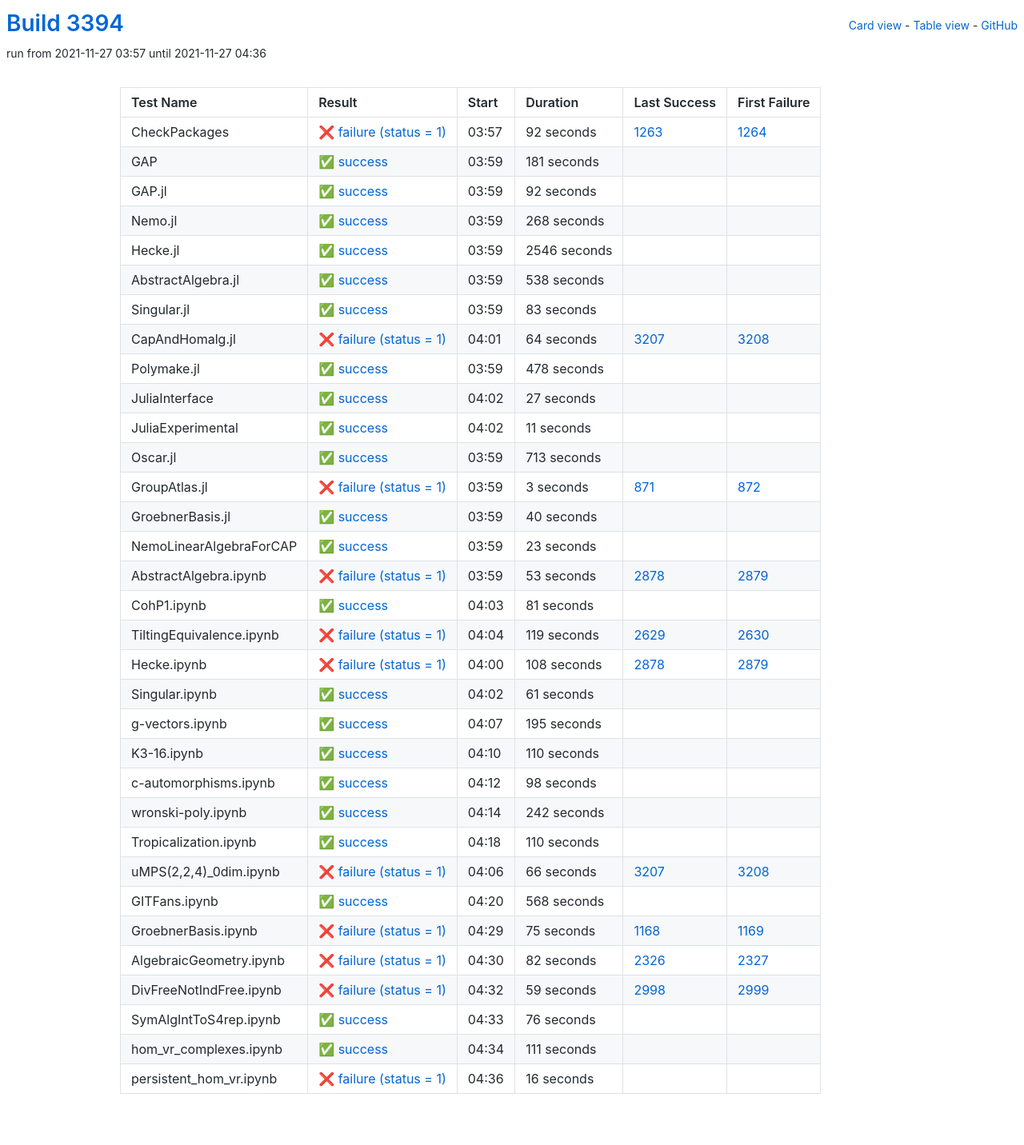
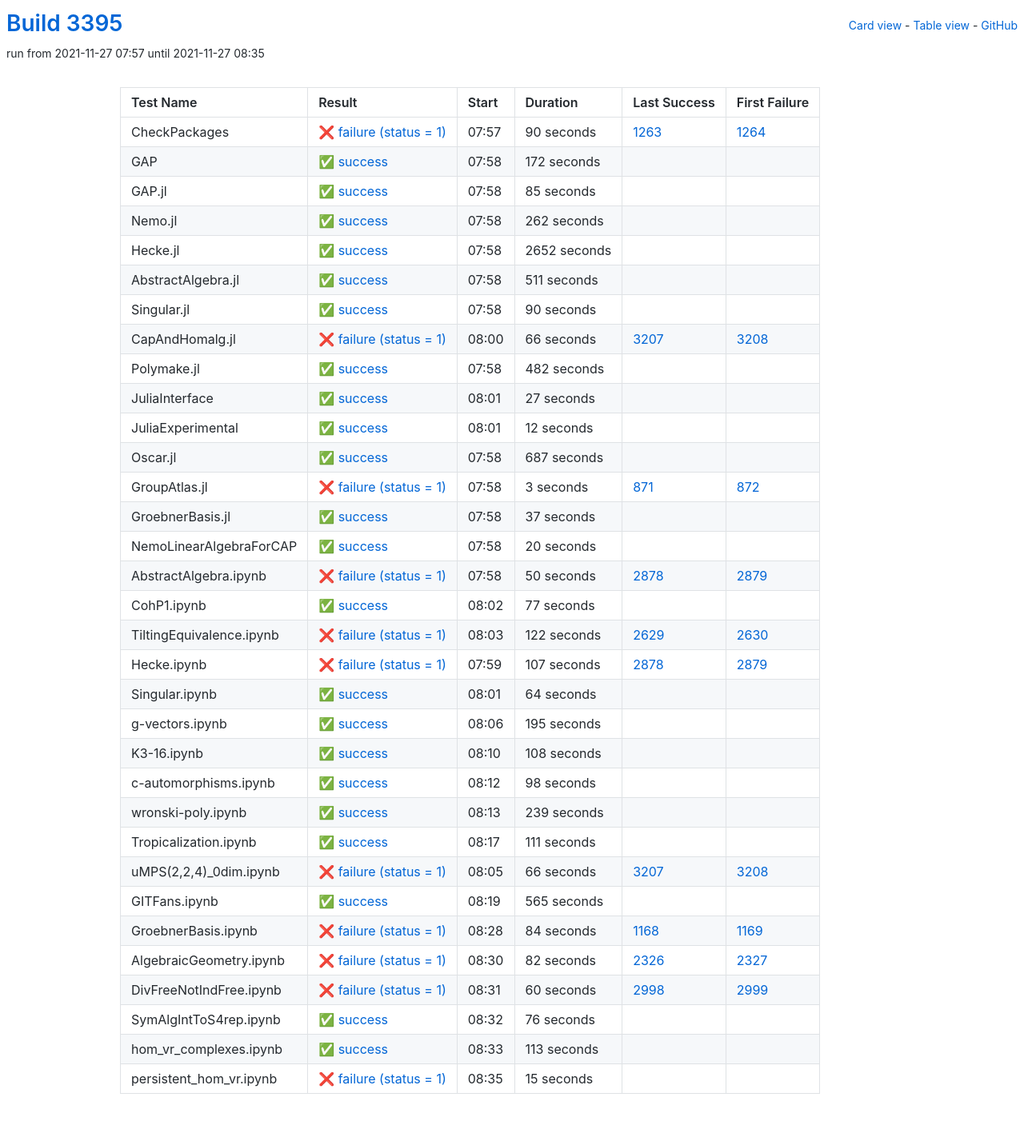
Before and after one commit to oscar-system/oscar-ci-status-stable, a Jekyll site: the page built from table.html, in a window 1280 px wide. Shown: the whole page at 80% size. Built offline with Jekyll 4.4.1, drawn with Linux system fonts in a browser that asks for light colours.

Commit message:
Build #3395

```diff
--- a/_data/ci.yml
+++ b/_data/ci.yml
@@ -1,6 +1,6 @@
 ---
-build: 3394
-build_url: https://oscarci.mathematik.uni-kl.de/job/oscar-stable/3394/
+build: 3395
+build_url: https://oscarci.mathematik.uni-kl.de/job/oscar-stable/3395/
 job: oscar-stable
 organization: oscar-system
 repo: oscar-ci-status-stable
@@ -8,116 +8,116 @@ repourl: https://github.com/oscar-system/oscar-ci-status-stable
 tests:
 - name: CheckPackages
   id: checkpackages
-  log: https://oscarci.mathematik.uni-kl.de/job/oscar-stable/3394/artifact/logs/build-3394/CheckPackages.log
-  start: 2021-11-27 03:57
+  log: https://oscarci.mathematik.uni-kl.de/job/oscar-stable/3395/artifact/logs/build-3395/CheckPackages.log
+  start: 2021-11-27 07:57
   success: false
   exitcode: 1
   status: failure
-  duration: 92
+  duration: 90
   last_success: 1263
   last_success_url: https://oscarci.mathematik.uni-kl.de/job/oscar-stable/1263/
   first_failure: 1264
   first_failure_url: https://oscarci.mathematik.uni-kl.de/job/oscar-stable/1264/
 - name: GAP
   id: gap
-  log: https://oscarci.mathematik.uni-kl.de/job/oscar-stable/3394/artifact/logs/build-3394/GAP.log
-  start: 2021-11-27 03:59
+  log: https://oscarci.mathematik.uni-kl.de/job/oscar-stable/3395/artifact/logs/build-3395/GAP.log
+  start: 2021-11-27 07:58
   success: true
   exitcode: 0
   status: success
-  duration: 181
+  duration: 172
   last_success: false
   last_success_url:
   first_failure: false
   first_failure_url:
 - name: GAP.jl
   id: gap-jl
-  log: https://oscarci.mathematik.uni-kl.de/job/oscar-stable/3394/artifact/logs/build-3394/GAP.jl.log
-  start: 2021-11-27 03:59
+  log: https://oscarci.mathematik.uni-kl.de/job/oscar-stable/3395/artifact/logs/build-3395/GAP.jl.log
+  start: 2021-11-27 07:58
   success: true
   exitcode: 0
   status: success
-  duration: 92
+  duration: 85
   last_success: false
   last_success_url:
   first_failure: false
   first_failure_url:
 - name: Nemo.jl
   id: nemo-jl
-  log: https://oscarci.mathematik.uni-kl.de/job/oscar-stable/3394/artifact/logs/build-3394/Nemo.jl.log
-  start: 2021-11-27 03:59
+  log: https://oscarci.mathematik.uni-kl.de/job/oscar-stable/3395/artifact/logs/build-3395/Nemo.jl.log
+  start: 2021-11-27 07:58
   success: true
   exitcode: 0
   status: success
-  duration: 268
+  duration: 262
   last_success: false
   last_success_url:
   first_failure: false
   first_failure_url:
 - name: Hecke.jl
   id: hecke-jl
-  log: https://oscarci.mathematik.uni-kl.de/job/oscar-stable/3394/artifact/logs/build-3394/Hecke.jl.log
-  start: 2021-11-27 03:59
+  log: https://oscarci.mathematik.uni-kl.de/job/oscar-stable/3395/artifact/logs/build-3395/Hecke.jl.log
+  start: 2021-11-27 07:58
   success: true
   exitcode: 0
   status: success
-  duration: 2546
+  duration: 2652
   last_success: false
   last_success_url:
   first_failure: false
   first_failure_url:
 - name: AbstractAlgebra.jl
   id: abstractalgebra-jl
-  log: https://oscarci.mathematik.uni-kl.de/job/oscar-stable/3394/artifact/logs/build-3394/AbstractAlgebra.jl.log
-  start: 2021-11-27 03:59
+  log: https://oscarci.mathematik.uni-kl.de/job/oscar-stable/3395/artifact/logs/build-3395/AbstractAlgebra.jl.log
+  start: 2021-11-27 07:58
   success: true
   exitcode: 0
   status: success
-  duration: 538
+  duration: 511
   last_success: false
   last_success_url:
   first_failure: false
   first_failure_url:
 - name: Singular.jl
   id: singular-jl
-  log: https://oscarci.mathematik.uni-kl.de/job/oscar-stable/3394/artifact/logs/build-3394/Singular.jl.log
-  start: 2021-11-27 03:59
+  log: https://oscarci.mathematik.uni-kl.de/job/oscar-stable/3395/artifact/logs/build-3395/Singular.jl.log
+  start: 2021-11-27 07:58
   success: true
   exitcode: 0
   status: success
-  duration: 83
+  duration: 90
   last_success: false
   last_success_url:
   first_failure: false
   first_failure_url:
 - name: CapAndHomalg.jl
   id: capandhomalg-jl
-  log: https://oscarci.mathematik.uni-kl.de/job/oscar-stable/3394/artifact/logs/build-3394/CapAndHomalg.jl.log
-  start: 2021-11-27 04:01
+  log: https://oscarci.mathematik.uni-kl.de/job/oscar-stable/3395/artifact/logs/build-3395/CapAndHomalg.jl.log
+  start: 2021-11-27 08:00
   success: false
   exitcode: 1
   status: failure
-  duration: 64
+  duration: 66
   last_success: 3207
   last_success_url: https://oscarci.mathematik.uni-kl.de/job/oscar-stable/3207/
   first_failure: 3208
   first_failure_url: https://oscarci.mathematik.uni-kl.de/job/oscar-stable/3208/
 - name: Polymake.jl
   id: polymake-jl
-  log: https://oscarci.mathematik.uni-kl.de/job/oscar-stable/3394/artifact/logs/build-3394/Polymake.jl.log
-  start: 2021-11-27 03:59
+  log: https://oscarci.mathematik.uni-kl.de/job/oscar-stable/3395/artifact/logs/build-3395/Polymake.jl.log
+  start: 2021-11-27 07:58
   success: true
   exitcode: 0
   status: success
-  duration: 478
+  duration: 482
   last_success: false
   last_success_url:
   first_failure: false
   first_failure_url:
 - name: JuliaInterface
   id: juliainterface
-  log: https://oscarci.mathematik.uni-kl.de/job/oscar-stable/3394/artifact/logs/build-3394/JuliaInterface.log
-  start: 2021-11-27 04:02
+  log: https://oscarci.mathematik.uni-kl.de/job/oscar-stable/3395/artifact/logs/build-3395/JuliaInterface.log
+  start: 2021-11-27 08:01
   success: true
   exitcode: 0
   status: success
@@ -128,32 +128,32 @@ tests:
   first_failure_url:
 - name: JuliaExperimental
   id: juliaexperimental
-  log: https://oscarci.mathematik.uni-kl.de/job/oscar-stable/3394/artifact/logs/build-3394/JuliaExperimental.log
-  start: 2021-11-27 04:02
+  log: https://oscarci.mathematik.uni-kl.de/job/oscar-stable/3395/artifact/logs/build-3395/JuliaExperimental.log
+  start: 2021-11-27 08:01
   success: true
   exitcode: 0
   status: success
-  duration: 11
+  duration: 12
   last_success: false
   last_success_url:
   first_failure: false
   first_failure_url:
 - name: Oscar.jl
   id: oscar-jl
-  log: https://oscarci.mathematik.uni-kl.de/job/oscar-stable/3394/artifact/logs/build-3394/Oscar.jl.log
-  start: 2021-11-27 03:59
+  log: https://oscarci.mathematik.uni-kl.de/job/oscar-stable/3395/artifact/logs/build-3395/Oscar.jl.log
+  start: 2021-11-27 07:58
   success: true
   exitcode: 0
   status: success
-  duration: 713
+  duration: 687
   last_success: false
   last_success_url:
   first_failure: false
   first_failure_url:
 - name: GroupAtlas.jl
   id: groupatlas-jl
-  log: https://oscarci.mathematik.uni-kl.de/job/oscar-stable/3394/artifact/logs/build-3394/GroupAtlas.jl.log
-  start: 2021-11-27 03:59
+  log: https://oscarci.mathematik.uni-kl.de/job/oscar-stable/3395/artifact/logs/build-3395/GroupAtlas.jl.log
+  start: 2021-11-27 07:58
   success: false
   exitcode: 1
   status: failure
@@ -164,92 +164,92 @@ tests:
   first_failure_url: https://oscarci.mathematik.uni-kl.de/job/oscar-stable/872/
 - name: GroebnerBasis.jl
   id: groebnerbasis-jl
-  log: https://oscarci.mathematik.uni-kl.de/job/oscar-stable/3394/artifact/logs/build-3394/GroebnerBasis.jl.log
-  start: 2021-11-27 03:59
+  log: https://oscarci.mathematik.uni-kl.de/job/oscar-stable/3395/artifact/logs/build-3395/GroebnerBasis.jl.log
+  start: 2021-11-27 07:58
   success: true
   exitcode: 0
   status: success
-  duration: 40
+  duration: 37
   last_success: false
   last_success_url:
   first_failure: false
   first_failure_url:
 - name: NemoLinearAlgebraForCAP
   id: nemolinearalgebraforcap
-  log: https://oscarci.mathematik.uni-kl.de/job/oscar-stable/3394/artifact/logs/build-3394/NemoLinearAlgebraForCAP.log
-  start: 2021-11-27 03:59
+  log: https://oscarci.mathematik.uni-kl.de/job/oscar-stable/3395/artifact/logs/build-3395/NemoLinearAlgebraForCAP.log
+  start: 2021-11-27 07:58
   success: true
   exitcode: 0
   status: success
-  duration: 23
+  duration: 20
   last_success: false
   last_success_url:
   first_failure: false
   first_failure_url:
 - name: AbstractAlgebra.ipynb
   id: abstractalgebra-ipynb
-  log: https://oscarci.mathematik.uni-kl.de/job/oscar-stable/3394/artifact/logs/build-3394/AbstractAlgebra.ipynb.log
-  start: 2021-11-27 03:59
+  log: https://oscarci.mathematik.uni-kl.de/job/oscar-stable/3395/artifact/logs/build-3395/AbstractAlgebra.ipynb.log
+  start: 2021-11-27 07:58
   success: false
   exitcode: 1
   status: failure
-  duration: 53
+  duration: 50
   last_success: 2878
   last_success_url: https://oscarci.mathematik.uni-kl.de/job/oscar-stable/2878/
   first_failure: 2879
   first_failure_url: https://oscarci.mathematik.uni-kl.de/job/oscar-stable/2879/
 - name: CohP1.ipynb
   id: cohp1-ipynb
-  log: https://oscarci.mathematik.uni-kl.de/job/oscar-stable/3394/artifact/logs/build-3394/CohP1.ipynb.log
-  start: 2021-11-27 04:03
+  log: https://oscarci.mathematik.uni-kl.de/job/oscar-stable/3395/artifact/logs/build-3395/CohP1.ipynb.log
+  start: 2021-11-27 08:02
   success: true
   exitcode: 0
   status: success
-  duration: 81
+  duration: 77
   last_success: false
   last_success_url:
   first_failure: false
   first_failure_url:
 - name: TiltingEquivalence.ipynb
   id: tiltingequivalence-ipynb
-  log: https://oscarci.mathematik.uni-kl.de/job/oscar-stable/3394/artifact/logs/build-3394/TiltingEquivalence.ipynb.log
-  start: 2021-11-27 04:04
+  log: https://oscarci.mathematik.uni-kl.de/job/oscar-stable/3395/artifact/logs/build-3395/TiltingEquivalence.ipynb.log
+  start: 2021-11-27 08:03
   success: false
   exitcode: 1
   status: failure
-  duration: 119
+  duration: 122
   last_success: 2629
   last_success_url: https://oscarci.mathematik.uni-kl.de/job/oscar-stable/2629/
   first_failure: 2630
   first_failure_url: https://oscarci.mathematik.uni-kl.de/job/oscar-stable/2630/
 - name: Hecke.ipynb
   id: hecke-ipynb
-  log: https://oscarci.mathematik.uni-kl.de/job/oscar-stable/3394/artifact/logs/build-3394/Hecke.ipynb.log
-  start: 2021-11-27 04:00
+  log: https://oscarci.mathematik.uni-kl.de/job/oscar-stable/3395/artifact/logs/build-3395/Hecke.ipynb.log
+  start: 2021-11-27 07:59
   success: false
   exitcode: 1
   status: failure
-  duration: 108
+  duration: 107
   last_success: 2878
   last_success_url: https://oscarci.mathematik.uni-kl.de/job/oscar-stable/2878/
   first_failure: 2879
   first_failure_url: https://oscarci.mathematik.uni-kl.de/job/oscar-stable/2879/
 - name: Singular.ipynb
   id: singular-ipynb
-  log: https://oscarci.mathematik.uni-kl.de/job/oscar-stable/3394/artifact/logs/build-3394/Singular.ipynb.log
-  start: 2021-11-27 04:02
+  log: https://oscarci.mathematik.uni-kl.de/job/oscar-stable/3395/artifact/logs/build-3395/Singular.ipynb.log
+  start: 2021-11-27 08:01
   success: true
   exitcode: 0
   status: success
-  duration: 61
+  duration: 64
   last_success: false
   last_success_url:
   first_failure: false
   first_failure_url:
 - name: g-vectors.ipynb
   id: g-vectors-ipynb
-  log: https://oscarci.mathematik.uni-kl.de/job/oscar-stable/3394/artifact/logs/build-3394/g-vectors.ipynb.log
-  start: 2021-11-27 04:07
+  log: https://oscarci.mathematik.uni-kl.de/job/oscar-stable/3395/artifact/logs/build-3395/g-vectors.ipynb.log
+  start: 2021-11-27 08:06
   success: true
   exitcode: 0
   status: success
@@ -260,20 +260,20 @@ tests:
   first_failure_url:
 - name: K3-16.ipynb
   id: k3-16-ipynb
-  log: https://oscarci.mathematik.uni-kl.de/job/oscar-stable/3394/artifact/logs/build-3394/K3-16.ipynb.log
-  start: 2021-11-27 04:10
+  log: https://oscarci.mathematik.uni-kl.de/job/oscar-stable/3395/artifact/logs/build-3395/K3-16.ipynb.log
+  start: 2021-11-27 08:10
   success: true
   exitcode: 0
   status: success
-  duration: 110
+  duration: 108
   last_success: false
   last_success_url:
   first_failure: false
   first_failure_url:
 - name: c-automorphisms.ipynb
   id: c-automorphisms-ipynb
-  log: https://oscarci.mathematik.uni-kl.de/job/oscar-stable/3394/artifact/logs/build-3394/c-automorphisms.ipynb.log
-  start: 2021-11-27 04:12
+  log: https://oscarci.mathematik.uni-kl.de/job/oscar-stable/3395/artifact/logs/build-3395/c-automorphisms.ipynb.log
+  start: 2021-11-27 08:12
   success: true
   exitcode: 0
   status: success
@@ -284,32 +284,32 @@ tests:
   first_failure_url:
 - name: wronski-poly.ipynb
   id: wronski-poly-ipynb
-  log: https://oscarci.mathematik.uni-kl.de/job/oscar-stable/3394/artifact/logs/build-3394/wronski-poly.ipynb.log
-  start: 2021-11-27 04:14
+  log: https://oscarci.mathematik.uni-kl.de/job/oscar-stable/3395/artifact/logs/build-3395/wronski-poly.ipynb.log
+  start: 2021-11-27 08:13
   success: true
   exitcode: 0
   status: success
-  duration: 242
+  duration: 239
   last_success: false
   last_success_url:
   first_failure: false
   first_failure_url:
 - name: Tropicalization.ipynb
   id: tropicalization-ipynb
-  log: https://oscarci.mathematik.uni-kl.de/job/oscar-stable/3394/artifact/logs/build-3394/Tropicalization.ipynb.log
-  start: 2021-11-27 04:18
+  log: https://oscarci.mathematik.uni-kl.de/job/oscar-stable/3395/artifact/logs/build-3395/Tropicalization.ipynb.log
+  start: 2021-11-27 08:17
   success: true
   exitcode: 0
   status: success
-  duration: 110
+  duration: 111
   last_success: false
   last_success_url:
   first_failure: false
   first_failure_url:
 - name: uMPS(2,2,4)_0dim.ipynb
   id: umps-2-2-4-0dim-ipynb
-  log: https://oscarci.mathematik.uni-kl.de/job/oscar-stable/3394/artifact/logs/build-3394/uMPS-2-2-4-_0dim.ipynb.log
-  start: 2021-11-27 04:06
+  log: https://oscarci.mathematik.uni-kl.de/job/oscar-stable/3395/artifact/logs/build-3395/uMPS-2-2-4-_0dim.ipynb.log
+  start: 2021-11-27 08:05
   success: false
   exitcode: 1
   status: failure
@@ -320,32 +320,32 @@ tests:
   first_failure_url: https://oscarci.mathematik.uni-kl.de/job/oscar-stable/3208/
 - name: GITFans.ipynb
   id: gitfans-ipynb
-  log: https://oscarci.mathematik.uni-kl.de/job/oscar-stable/3394/artifact/logs/build-3394/GITFans.ipynb.log
-  start: 2021-11-27 04:20
+  log: https://oscarci.mathematik.uni-kl.de/job/oscar-stable/3395/artifact/logs/build-3395/GITFans.ipynb.log
+  start: 2021-11-27 08:19
   success: true
   exitcode: 0
   status: success
-  duration: 568
+  duration: 565
   last_success: false
   last_success_url:
   first_failure: false
   first_failure_url:
 - name: GroebnerBasis.ipynb
   id: groebnerbasis-ipynb
-  log: https://oscarci.mathematik.uni-kl.de/job/oscar-stable/3394/artifact/logs/build-3394/GroebnerBasis.ipynb.log
-  start: 2021-11-27 04:29
+  log: https://oscarci.mathematik.uni-kl.de/job/oscar-stable/3395/artifact/logs/build-3395/GroebnerBasis.ipynb.log
+  start: 2021-11-27 08:28
   success: false
   exitcode: 1
   status: failure
-  duration: 75
+  duration: 84
   last_success: 1168
   last_success_url: https://oscarci.mathematik.uni-kl.de/job/oscar-stable/1168/
   first_failure: 1169
   first_failure_url: https://oscarci.mathematik.uni-kl.de/job/oscar-stable/1169/
 - name: AlgebraicGeometry.ipynb
   id: algebraicgeometry-ipynb
-  log: https://oscarci.mathematik.uni-kl.de/job/oscar-stable/3394/artifact/logs/build-3394/AlgebraicGeometry.ipynb.log
-  start: 2021-11-27 04:30
+  log: https://oscarci.mathematik.uni-kl.de/job/oscar-stable/3395/artifact/logs/build-3395/AlgebraicGeometry.ipynb.log
+  start: 2021-11-27 08:30
   success: false
   exitcode: 1
   status: failure
@@ -356,20 +356,20 @@ tests:
   first_failure_url: https://oscarci.mathematik.uni-kl.de/job/oscar-stable/2327/
 - name: DivFreeNotIndFree.ipynb
   id: divfreenotindfree-ipynb
-  log: https://oscarci.mathematik.uni-kl.de/job/oscar-stable/3394/artifact/logs/build-3394/DivFreeNotIndFree.ipynb.log
-  start: 2021-11-27 04:32
+  log: https://oscarci.mathematik.uni-kl.de/job/oscar-stable/3395/artifact/logs/build-3395/DivFreeNotIndFree.ipynb.log
+  start: 2021-11-27 08:31
   success: false
   exitcode: 1
   status: failure
-  duration: 59
+  duration: 60
   last_success: 2998
   last_success_url: https://oscarci.mathematik.uni-kl.de/job/oscar-stable/2998/
   first_failure: 2999
   first_failure_url: https://oscarci.mathematik.uni-kl.de/job/oscar-stable/2999/
 - name: SymAlgIntToS4rep.ipynb
   id: symalginttos4rep-ipynb
-  log: https://oscarci.mathematik.uni-kl.de/job/oscar-stable/3394/artifact/logs/build-3394/SymAlgIntToS4rep.ipynb.log
-  start: 2021-11-27 04:33
+  log: https://oscarci.mathematik.uni-kl.de/job/oscar-stable/3395/artifact/logs/build-3395/SymAlgIntToS4rep.ipynb.log
+  start: 2021-11-27 08:32
   success: true
   exitcode: 0
   status: success
@@ -380,24 +380,24 @@ tests:
   first_failure_url:
 - name: hom_vr_complexes.ipynb
   id: hom-vr-complexes-ipynb
-  log: https://oscarci.mathematik.uni-kl.de/job/oscar-stable/3394/artifact/logs/build-3394/hom_vr_complexes.ipynb.log
-  start: 2021-11-27 04:34
+  log: https://oscarci.mathematik.uni-kl.de/job/oscar-stable/3395/artifact/logs/build-3395/hom_vr_complexes.ipynb.log
+  start: 2021-11-27 08:33
   success: true
   exitcode: 0
   status: success
-  duration: 111
+  duration: 113
   last_success: false
   last_success_url:
   first_failure: false
   first_failure_url:
 - name: persistent_hom_vr.ipynb
   id: persistent-hom-vr-ipynb
-  log: https://oscarci.mathematik.uni-kl.de/job/oscar-stable/3394/artifact/logs/build-3394/persistent_hom_vr.ipynb.log
-  start: 2021-11-27 04:36
+  log: https://oscarci.mathematik.uni-kl.de/job/oscar-stable/3395/artifact/logs/build-3395/persistent_hom_vr.ipynb.log
+  start: 2021-11-27 08:35
   success: false
   exitcode: 1
   status: failure
-  duration: 16
+  duration: 15
   last_success: false
   last_success_url:
   first_failure: false
```
Also changed, not shown: README.md.
